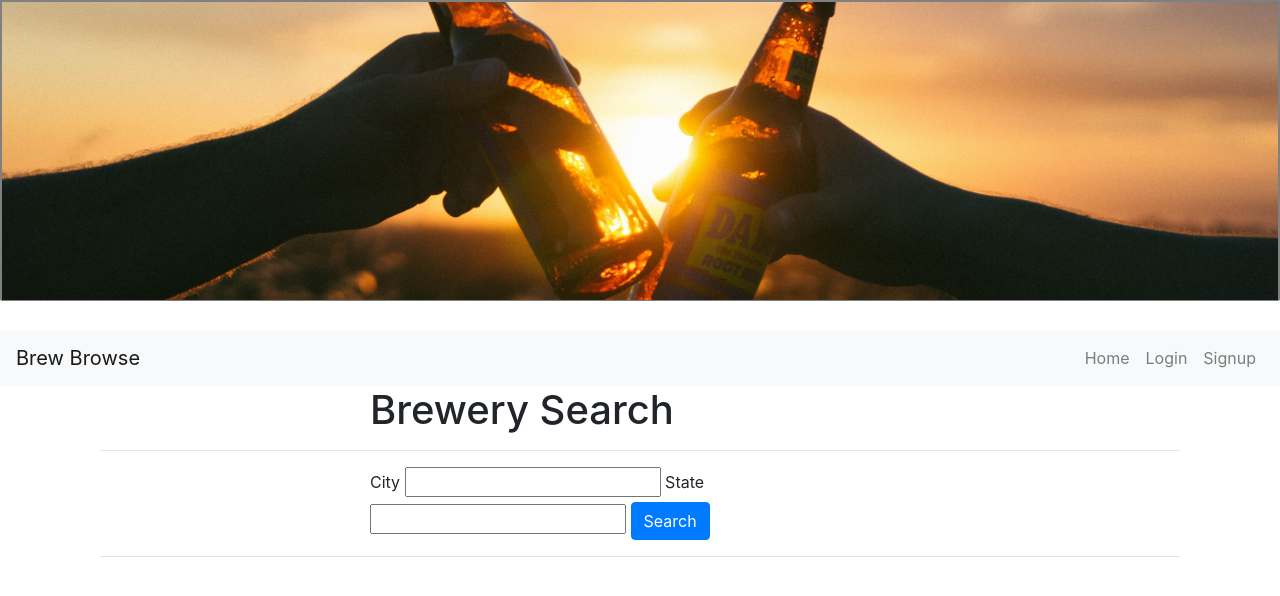
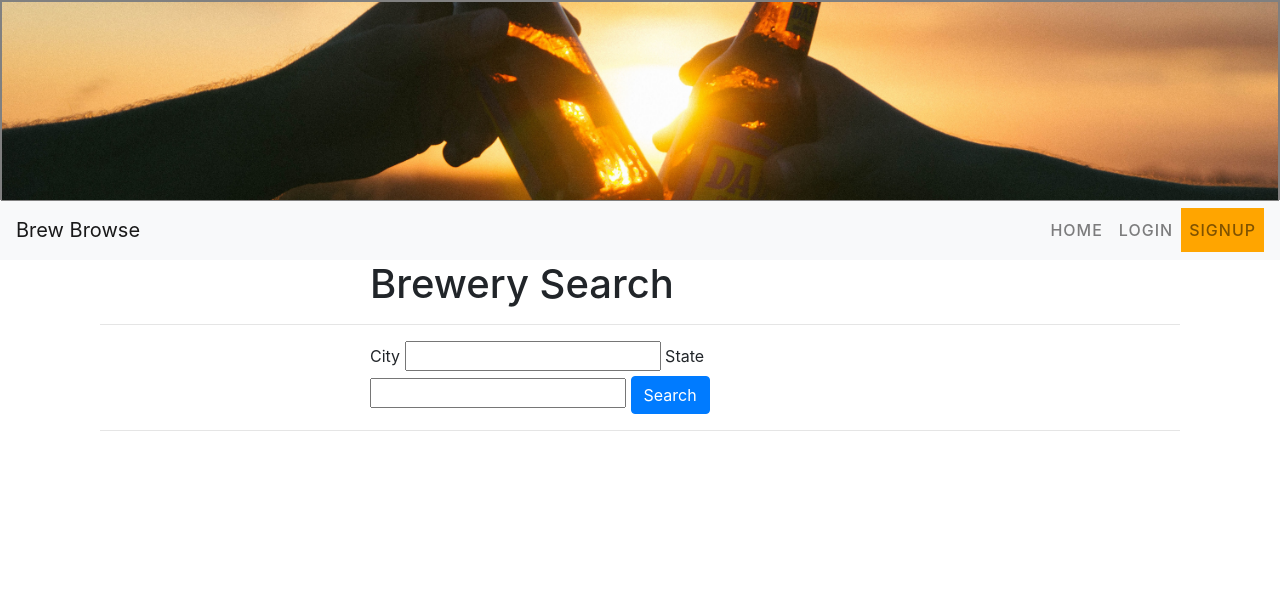
Before and after one commit to Zanuv/brew-browse, a Flask app: page / in a window 1280 px wide. Shown: the top 596 px of the page. Run offline with Flask 2, Linux system fonts and the light colour scheme; some libraries are stand-ins or nearby versions.

Commit message:
fixed for now

```diff
--- a/static/style.css
+++ b/static/style.css
@@ -4,10 +4,8 @@
  }
 
  .banner {
-    text-align: center;
-    margin-bottom: 30px;
-    height: 300px;
-    max-width: 100%;
+    width: 100%;
+    height: 25vh; /* adjust to your desired height */
     object-fit: cover;
     position: relative;
     z-index: 1;
@@ -19,7 +17,7 @@
 
   .banner-img {
     width: 100%;
-    height: 300px; /* adjust to your desired height */
+    height: 25vh; /* adjust to your desired height */
     object-fit: cover;
     position: relative;
     z-index: 1;
@@ -27,6 +25,14 @@
     border-width: 1px;
     border-color: gray;
     background-size: 100%;
+  }
+
+  header {
+    height: 200px; /* set the desired height for the header */
+  }
+
+  main {
+    margin-top: 200px; /* add a margin to the content below the header */
   }
 
   .container {
@@ -43,3 +49,27 @@
     margin: 0 auto;
     width: 50%;
   }
+
+  .navbar-nav .nav-item .nav-link {
+    color: #333;
+    padding: 10px 15px;
+    font-size: 16px;
+    font-weight: 500;
+    letter-spacing: 1px;
+    text-transform: uppercase;
+  }
+
+  .navbar-nav .nav-item .nav-link:hover {
+    color: #fff;
+    background-color: lightgray;
+  }
+
+  .navbar-nav .nav-item.active .nav-link {
+    color: #fff;
+    background-color: #f69d3c;
+  }
+
+  .navbar-nav .nav-link.signup {
+    background-color: orange;
+    color: white;
+}
--- a/templates/banner.html
+++ /dev/null
@@ -1,9 +0,0 @@
-<div class="banner">
-	<a href="/">
-		<img
-			class="banner-img"
-			src="{{ url_for('static', filename='banner.jpg') }}"
-			alt="banner"
-		/>
-	</a>
-</div>
--- a/templates/base.html
+++ b/templates/base.html
@@ -1,6 +1,5 @@
 <!DOCTYPE html>
 <html lang="en">
-	{% include 'banner.html' %}
 	<head>
 		<meta charset="UTF-8" />
 		<meta http-equiv="X-UA-Compatible" content="IE=edge" />
@@ -8,7 +7,8 @@
 		<title>{% block title %} {% endblock %}</title>
 
 		<!-- CSS File -->
-		<link rel="stylesheet" href="static/style.css" />
+		<link rel="stylesheet" href="/static/style.css" />
+
 		<!-- Bootstrap CSS -->
 		<link
 			rel="stylesheet"
@@ -25,8 +25,19 @@
 		<script src="https://maxcdn.bootstrapcdn.com/bootstrap/4.5.2/js/bootstrap.min.js"></script>
 	</head>
 	<body>
+		<header class="banner">
+			<div class="header-container">
+				<a href="/">
+					<img
+						class="banner-img"
+						src="{{ url_for('static', filename='banner.jpg') }}"
+						alt="banner"
+					/>
+				</a>
+			</div>
+		</header>
 		<nav class="navbar navbar-expand-lg navbar-light bg-light">
-			<a class="navbar-brand" href="#">Brew Browse</a>
+			<a class="navbar-brand" href="/">Brew Browse</a>
 			<button
 				class="navbar-toggler"
 				type="button"
@@ -59,7 +70,9 @@
 						>
 					</li>
 					<li class="nav-item">
-						<a class="nav-link" href="{{ url_for('signup') }}"
+						<a
+							class="nav-link signup"
+							href="{{ url_for('signup') }}"
 							>Signup</a
 						>
 					</li>
--- a/templates/detail.html
+++ b/templates/detail.html
@@ -1,5 +1,7 @@
 {% extends "base.html" %} {% block content %}
 <div class="container">
+	<h1>Brewery Search</h1>
+	<hr />
 	<div class="row justify-content-center">
 		<div class="col-md-6">
 			<div class="card mb-3">
```
